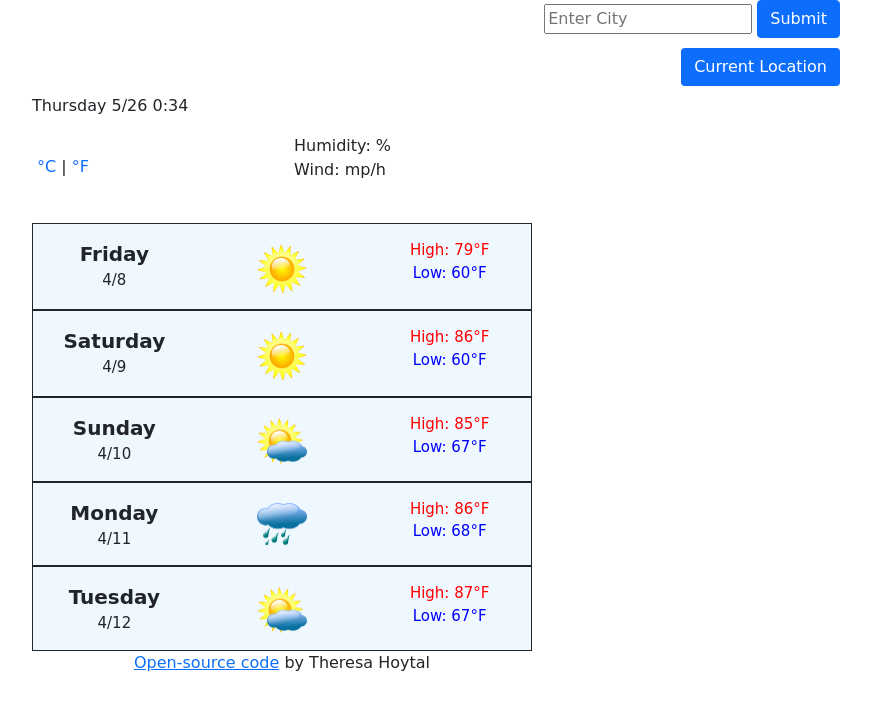
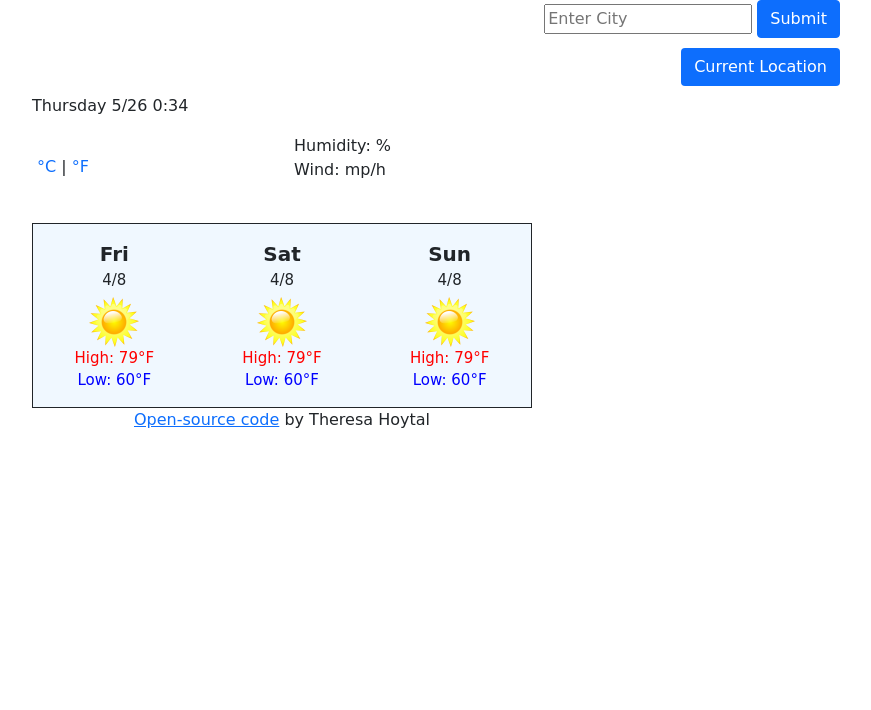
Before and after one commit to thoytal/weather-app, a plain HTML site: page index.html in a window 1280 px wide. Shown: the whole page, without its empty margins (358-1229 px from the left). Drawn offline with nearby package versions, Linux system fonts and the light colour scheme; no server answers.

Commit message:
Removed HTML dummy data to JS functions

```diff
--- a/index.html
+++ b/index.html
@@ -48,51 +48,7 @@
         </div>
       </div>
 
-      <ul class="dailyForecast">
-        <li class="day">Friday</li>
-        <li class="date">4/8</li>
-        <li>
-          <img src="images/Sunny.png" alt="sunny icon" />
-        </li>
-        <li class="high">High: 79°F</li>
-        <li class="low">Low: 60°F</li>
-      </ul>
-      <ul class="dailyForecast">
-        <li class="day">Saturday</li>
-        <li class="date">4/9</li>
-        <li>
-          <img src="images/Sunny.png" alt="sunny icon" />
-        </li>
-        <li class="high">High: 86°F</li>
-        <li class="low">Low: 60°F</li>
-      </ul>
-      <ul class="dailyForecast">
-        <li class="day">Sunday</li>
-        <li class="date">4/10</li>
-        <li>
-          <img src="images/partlysunny.png" alt="partly sunny icon" />
-        </li>
-        <li class="high">High: 85°F</li>
-        <li class="low">Low: 67°F</li>
-      </ul>
-      <ul class="dailyForecast">
-        <li class="day">Monday</li>
-        <li class="date">4/11</li>
-        <li>
-          <img src="images/chanceofrain.png" alt="rain icon" />
-        </li>
-        <li class="high">High: 86°F</li>
-        <li class="low">Low: 68°F</li>
-      </ul>
-      <ul class="dailyForecast">
-        <li class="day">Tuesday</li>
-        <li class="date">4/12</li>
-        <li>
-          <img src="images/partlysunny.png" alt="partly sunny icon" />
-        </li>
-        <li class="high">High: 87°F</li>
-        <li class="low">Low: 67°F</li>
-      </ul>
+      <ul class="dailyForecast" id="forecast"></ul>
     </div>
     <p>
       <a href="https://github.com/thoytal/weather-app" target="_blank"
--- a/src/index.js
+++ b/src/index.js
@@ -22,6 +22,26 @@ function formatDate(currentTime) {
 }
 
 document.getElementById("current-date").innerHTML = formatDate(currentTime);
+
+function displayForecast() {
+  let forecastElement = document.querySelector("#forecast");
+
+  let forecastHTML = "";
+  let days = ["Fri", "Sat", "Sun"];
+  days.forEach(function (day) {
+    forecastHTML =
+      forecastHTML +
+      `
+<li class="day">${day}</li>
+        <li class="date">4/8</li>
+        <li>
+          <img src="images/Sunny.png" alt="sunny icon" />
+        </li>
+        <li class="high">High: 79°F</li>
+        <li class="low">Low: 60°F</li>`;
+  });
+  forecastElement.innerHTML = forecastHTML;
+}
 
 function showTemperature(response) {
   document.querySelector("#city").innerHTML = response.data.name;
@@ -102,3 +122,4 @@ let celsiusLink = document.querySelector("#celsius-link");
 celsiusLink.addEventListener("click", displayCelsiusTemp);
 
 search("Austin");
+displayForecast();
```
